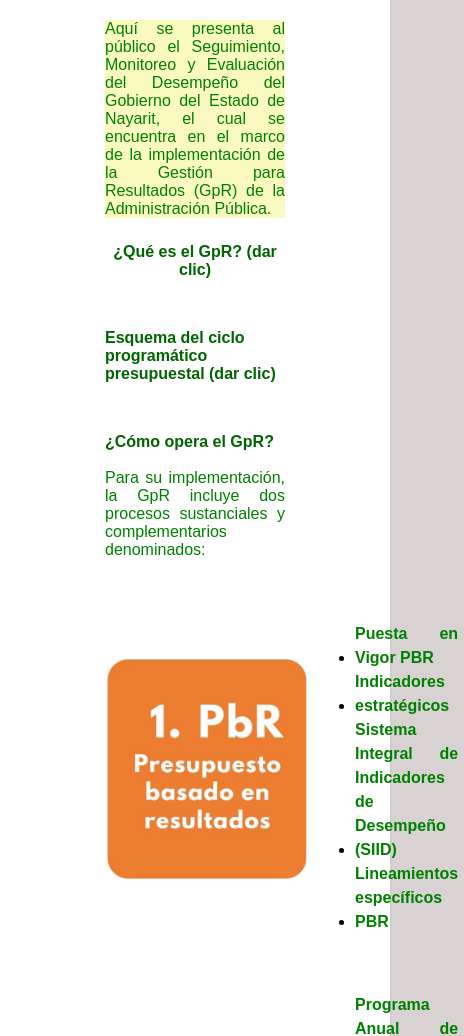
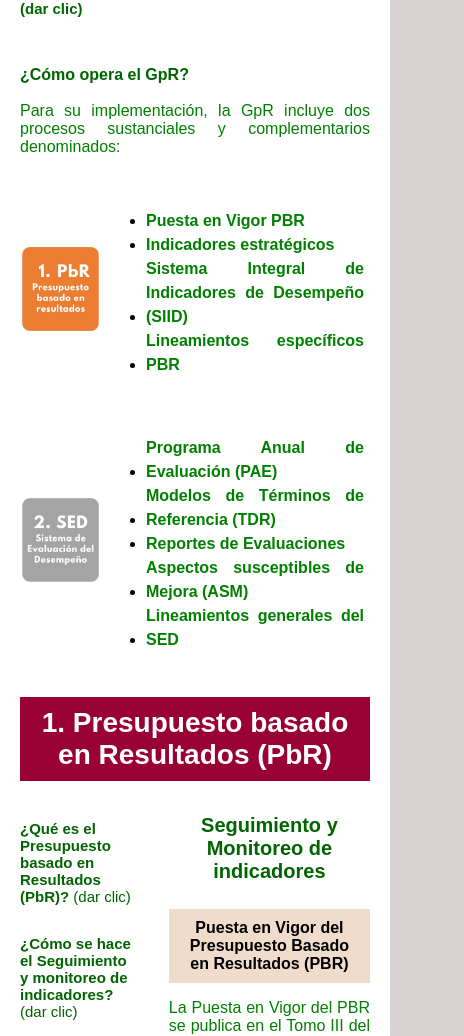
Before and after one commit to LuuuuckBC/Francisco_Carrillo, a plain HTML site: page index.html in a window 390 px wide. Shown: the part 529-1565 px from the top of the page, 464 px wide, since content can reach past the window. Drawn offline with Linux system fonts and the light colour scheme.

Commit message:
Update styles.css

```diff
--- a/styles.css
+++ b/styles.css
@@ -1,12 +1,14 @@
-
+/* Configuración base */
 .columnas {
     display: flex;
 }
+
 
 .colizq {
     display: block;
     flex-basis: 33.33%;
 }
+
 
 .colder {
     display: block;
@@ -14,93 +16,80 @@
     margin-left: 35px;
 }
 
+
 .justificado {
     text-align: justify;
 }
 
-
-
 html {
     font-family: sans-serif;
-
 }
 
 .contenido {
-    margin: 40px 80px;
-    padding: 0 25px;
+    margin: 40px 20px;
+    padding: 0 15px;
     position: relative;
 }
 
 
+
 h5 {
-    background-color:#efdccb;
+    background-color: #efdccb;
     text-align: center;
     padding: 15px;
     font-size: 20px;
     margin-bottom: 2px;
 }
 
+h1 {
+    background-color: #990134;
+    padding: 15px;
+    text-align: center;
+    font-size: 24px;
+    color: white;
+}
 
 
-h1{
-    background-color:#990134;
-    /*background-color: #706051;*/
-    padding: 15px;
+
+h3 {
     text-align: center;
-    font-size: 43px;
-    color: white;
-    display: flex;
-}
-
-h3{
-    text-align: center;
-    font-size:30px;
+    font-size: 24px;
     color: darkgreen;
     margin-top: 9px;
 }
 
-.justificado {
-    text-align: justify;
+
+#Siid {
+    color: #68a7d1;
+    font-size: 18px;
+    font-weight: bold;
 }
 
-#Siid{
-    color: #68a7d1;
-    font-size: 20px;
-    font-weight: bold;
-
-}
-
-
-
 ul li a {
-    text-decoration: none; /* Quita el subrayado de los enlaces */
+    text-decoration: none;
     color: #68a7d1;
 }
 
 ul li a:hover {
     color: black;
 }
+
 ol li {
-    color:green
+    color: green;
 }
 
-#Asm{
+#Asm {
     font-size: 16px;
 }
 
-
-
-/*Mostrar mas*/
-
 .question {
     cursor: pointer;
+}
 
-}
 .question:hover {
     color: black;
 }
 
-/* Dar animacion al desplegar*/
 .more-info {
     max-height: 0;
     overflow: hidden;
@@ -111,8 +100,7 @@ font-size: 16px;
     max-height: 1000px;
 }
 
-
-#Pregunta1{
+#Pregunta1 {
     font-size: 16px;
     display: inline-block;
 }
@@ -121,15 +109,15 @@ font-size: 16px;
     background-color: rgba(235, 238, 34, 0.281);
 }
 
-
-.pag{
+.pag {
     background-color: #d8d2d2;
-    margin:0;
+    margin: 0;
     display: block;
     margin-bottom: 40px;
     margin-top: 40px;
 }
-.formato{
+
+.formato {
     background: #ffffff;
     margin: 0 auto;
     box-shadow: 0 0 2px #bbb;
@@ -145,81 +133,56 @@ font-size: 16px;
     margin-bottom: 20px;
 }
 
-
-
-@media (max-width: 768px) {
-   h1 .contenido .colizq, .colder, .formato {
-        flex-basis: 100%; /* Las columnas ocupan el 100% del ancho en pantallas pequeñas */
-
-    }
-}
-
 #CicloGpr, #Esquema, #Psed, #Sed {
     display: block;
     max-width: 100%;
 }
-.question{
-    color: darkgreen
+
+.question {
+    color: darkgreen;
 }
-p{
+
+p {
     color: green;
 }
 
-#CoeG{
+#CoeG {
     color: darkgreen;
 }
 
-/*INDICES*/
-
-
-.Indice{ /*IMAGENES IND*/
-    width: 200px;
+.Indice {
+    width: 100%;
+    max-width: 200px;
     margin-top: 10px;
     margin-left: 1px;
     display: block;
 }
 
+
+
 .responsive-table a {
     display: inline-block;
 }
 
-#IND1 {
-    padding: 5px;
-     margin-left: 1px;
-     margin-top: 25px;
-    color: black;
-}
-
-#IND2 {
+#IND1, #IND2 {
     padding: 5px;
     margin-left: 1px;
     margin-top: 15px;
     color: black;
 }
 
-#IND1 ul li a,
-#IND2 ul li a {
+#IND1 ul li a, #IND2 ul li a {
     color: green;
     font-weight: bold;
     text-align: justify;
-    font-size:16px ;
+    font-size: 16px;
     line-height: 1.5;
+}
 
-}
-#IND1 ul li a:hover,
-#IND2 ul li a:hover {
+#IND1 ul li a:hover, #IND2 ul li a:hover {
     color: black;
 }
 
-@media (min-width: 769px) {
-    td:first-child {
-        width: 33.33%;
-    }
-
-    td:last-child {
-        width: 66.66%;
-    }
-}
 table {
     width: 100%;
     border-collapse: collapse;
@@ -231,14 +194,84 @@ table {
     transition: background-color 1s ease;
 }
 
-/*footer*/
-footer{
+footer {
     padding: 10px;
     background-color: #333333;
 }
-footer p{
+
+footer p {
     color: white;
-    font-size: 48px;
+    font-size: 24px;
     text-align: center;
     font-weight: bold;
 }
+
+@media (min-width: 768px) {
+    .Indice {
+        width: 200px;
+    }
+}
+@media (min-width: 768px) {
+    footer p {
+        font-size: 48px;
+    }
+}
+@media (min-width: 768px) {
+    h3 {
+        font-size: 30px;
+    }
+}
+@media (min-width: 768px) {
+    h1 {
+        font-size: 43px;
+        display: flex;
+    }
+}
+
+
+/* Responsivo */
+@media (max-width: 600px) {
+    h5 {
+        padding: 10px;
+        font-size: 16px;
+    }
+
+    h1 {
+        font-size: 28px;
+        padding: 10px;
+    }
+
+    h3 {
+        font-size: 20px;
+    }
+
+    .contenido {
+        margin: 20px 10px;
+        padding: 0 10px;
+    }
+
+    .Indice {
+        width: 100%;
+    }
+
+    .question {
+        font-size: 15px;
+    }
+}
+
+/* Ajustes para pantallas grandes */
+@media (min-width: 768px) {
+    .colizq {
+        flex: 1 1 33.33%;
+    }
+
+    .colder {
+        flex: 1 1 66.66%;
+        margin-left: 35px;
+    }
+
+    .contenido {
+        margin: 40px 80px;
+        padding: 0 25px;
+    }
+}
```
Lines whose indentation alone changed are shown as unchanged.
